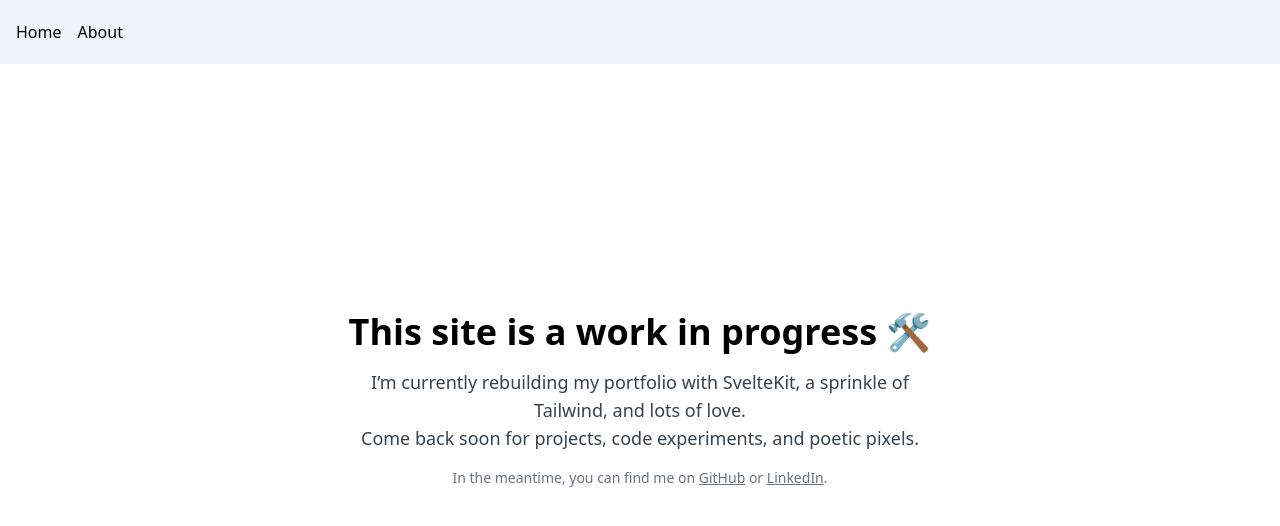
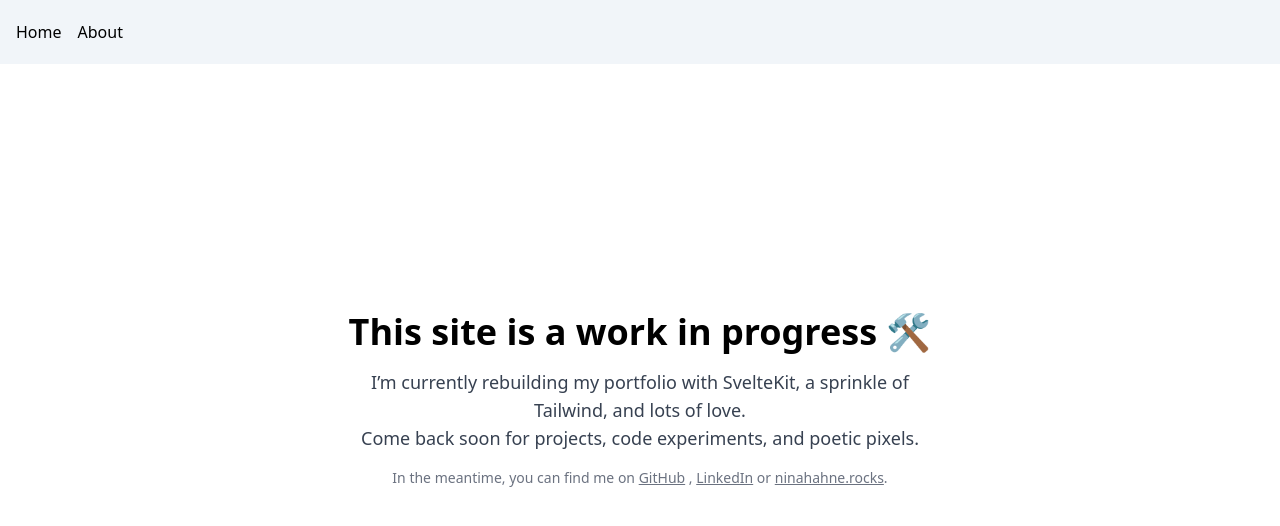
Before and after one commit to NinaHahne/ninahahne-portfolio-sveltekit, a SvelteKit app: page / in a window 1280 px wide. Shown: the top 526 px of the page. Built offline with nearby package versions, Linux system fonts and the light colour scheme.

Commit message:
add link to ninahahne.rocks

```diff
--- a/src/routes/+page.svelte
+++ b/src/routes/+page.svelte
@@ -14,7 +14,9 @@
   <p class="text-sm text-gray-500">
     In the meantime, you can find me on
     <a href="https://github.com/NinaHahne" target="_blank" class="underline hover:text-gray-700">GitHub</a>
+    ,
+    <a href="https://www.linkedin.com/in/ninahahne/" target="_blank" class="underline hover:text-gray-700">LinkedIn</a>
     or
-    <a href="https://www.linkedin.com/in/ninahahne/" target="_blank" class="underline hover:text-gray-700">LinkedIn</a>.
+    <a href="https://ninahahne.rocks" target="_blank" class="underline hover:text-gray-700">ninahahne.rocks</a>.
   </p>
 </section>
```
